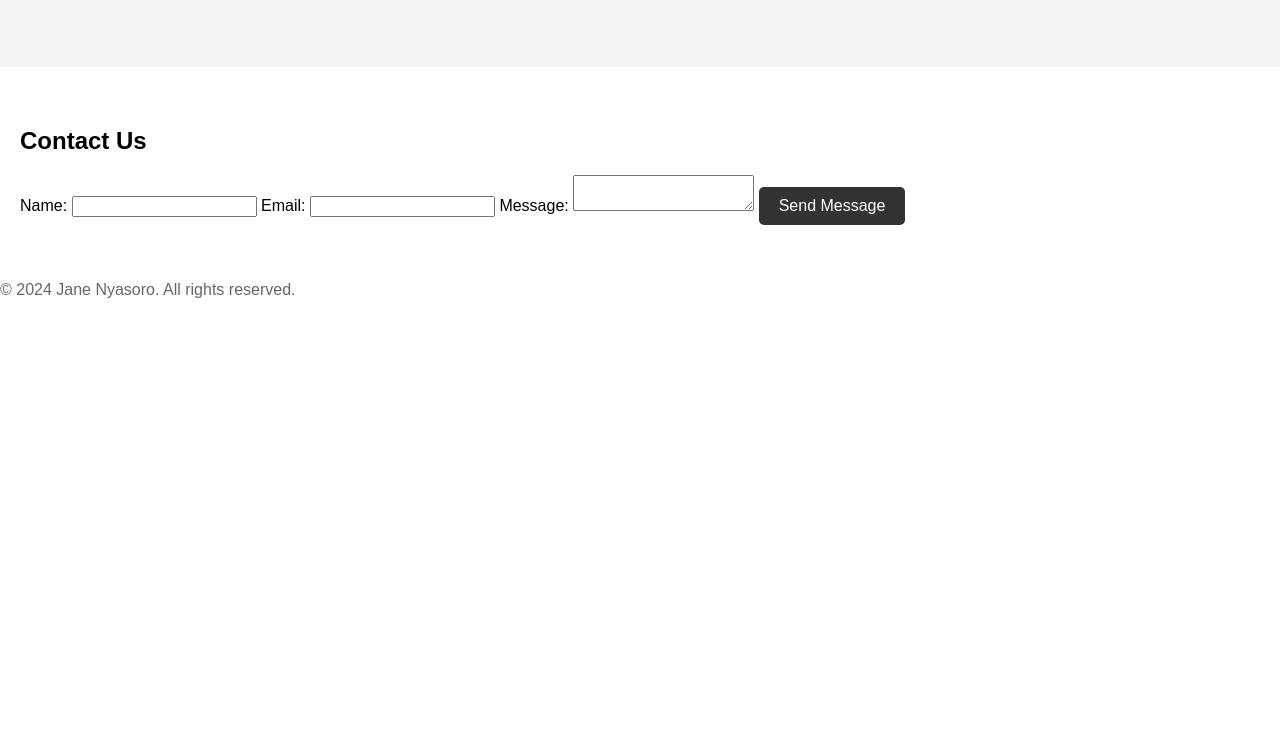
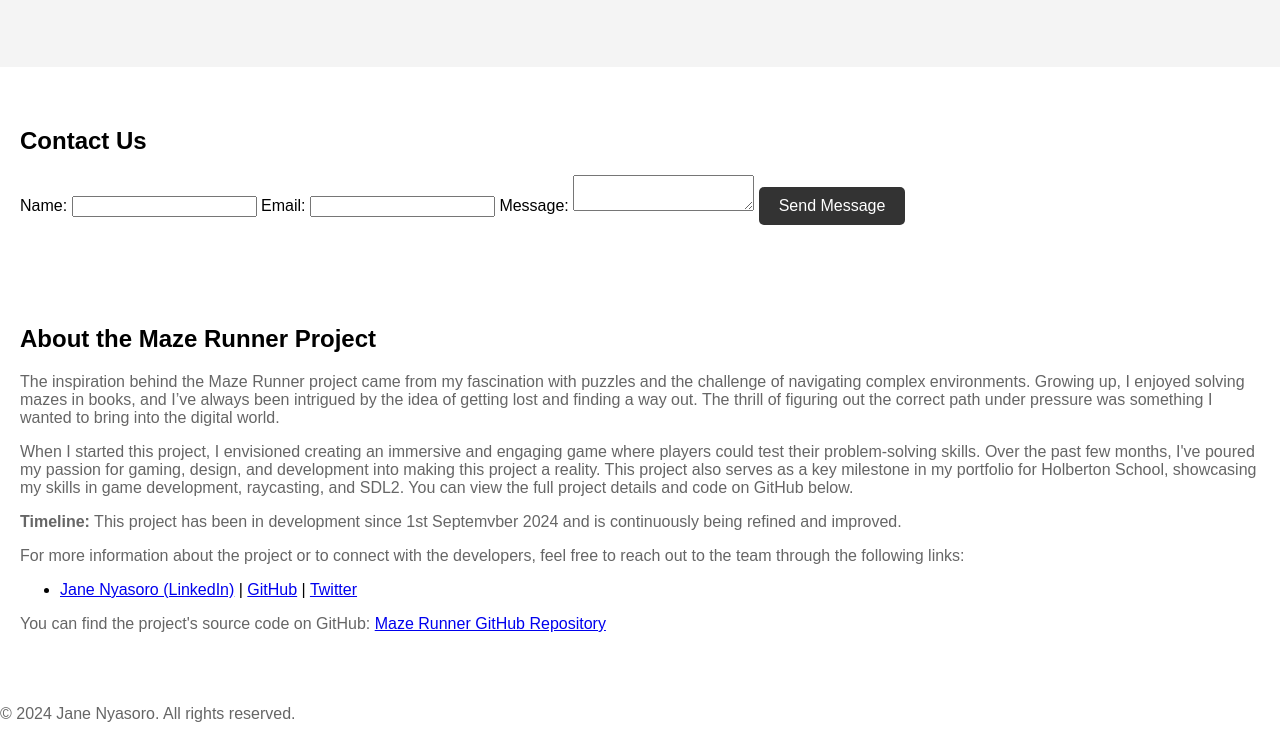
Before and after one commit to janenyasoro/Maze_Project, a plain HTML site: page index.html in a window 1280 px wide. Shown: the part 1678-2417 px from the top of the page. Before the commit the page ends 1993 px from the top, so only its background shows below. Drawn offline with Linux system fonts and the light colour scheme; files whose address does not match are found by name.

Commit message:
Adding features

```diff
--- a/index.html
+++ b/index.html
@@ -83,6 +83,36 @@
         <button type="submit">Send Message</button>
     </form>
 </section>
+<section id="about-project">
+    <h2>About the Maze Runner Project</h2>
+    <div class="about-content">
+        <p>
+            The inspiration behind the Maze Runner project came from my fascination with puzzles and the challenge of navigating complex environments. Growing up, I enjoyed solving mazes in books, and I’ve always been intrigued by the idea of getting lost and finding a way out. The thrill of figuring out the correct path under pressure was something I wanted to bring into the digital world.
+        </p>
+        <p>
+            When I started this project, I envisioned creating an immersive and engaging game where players could test their problem-solving skills. Over the past few months, I've poured my passion for gaming, design, and development into making this project a reality. This project also serves as a key milestone in my portfolio for Holberton School, showcasing my skills in game development, raycasting, and SDL2.
+            You can view the full project details and code on GitHub below.
+        </p>
+
+        <p><strong>Timeline:</strong> This project has been in development since 1st Septemvber 2024 and is continuously being refined and improved.</p>
+
+        <p>For more information about the project or to connect with the developers, feel free to reach out to the team through the following links:</p>
+        <ul>
+            <li>
+                <a href="https://www.linkedin.com/in/jane-nyasoro-059500189/" target="_blank">Jane Nyasoro (LinkedIn)</a>
+                | <a href="https://github.com/janenyasoro" target="_blank">GitHub</a>
+                | <a href="https://twitter.com/jayne_christine" target="_blank">Twitter</a>
+            </li>
+            <!-- Add more team members here if applicable -->
+        </ul>
+
+        <p>
+            You can find the project's source code on GitHub:
+            <a href="https://github.com/Maze_Project/maze-runner" target="_blank">Maze Runner GitHub Repository</a>
+        </p>
+    </div>
+</section>
+
 
 
     <!-- Additional Sections -->
```
